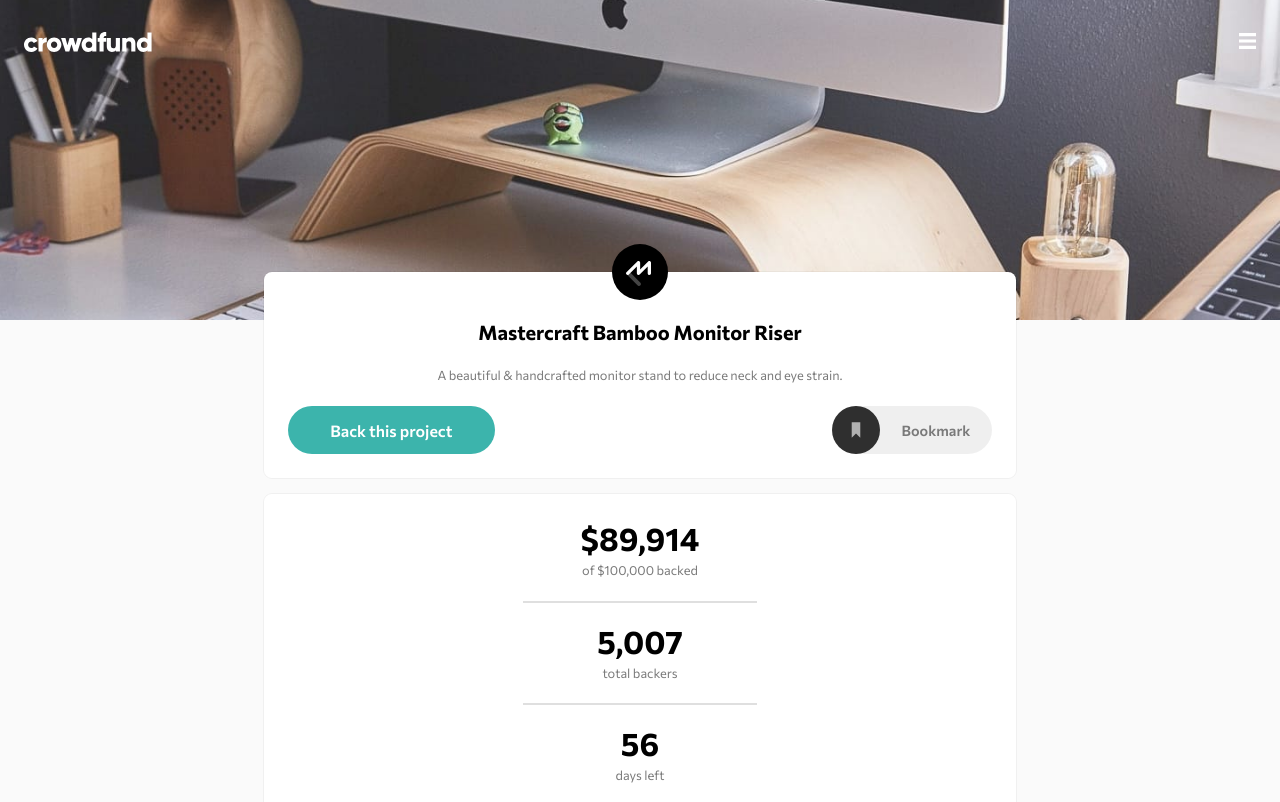
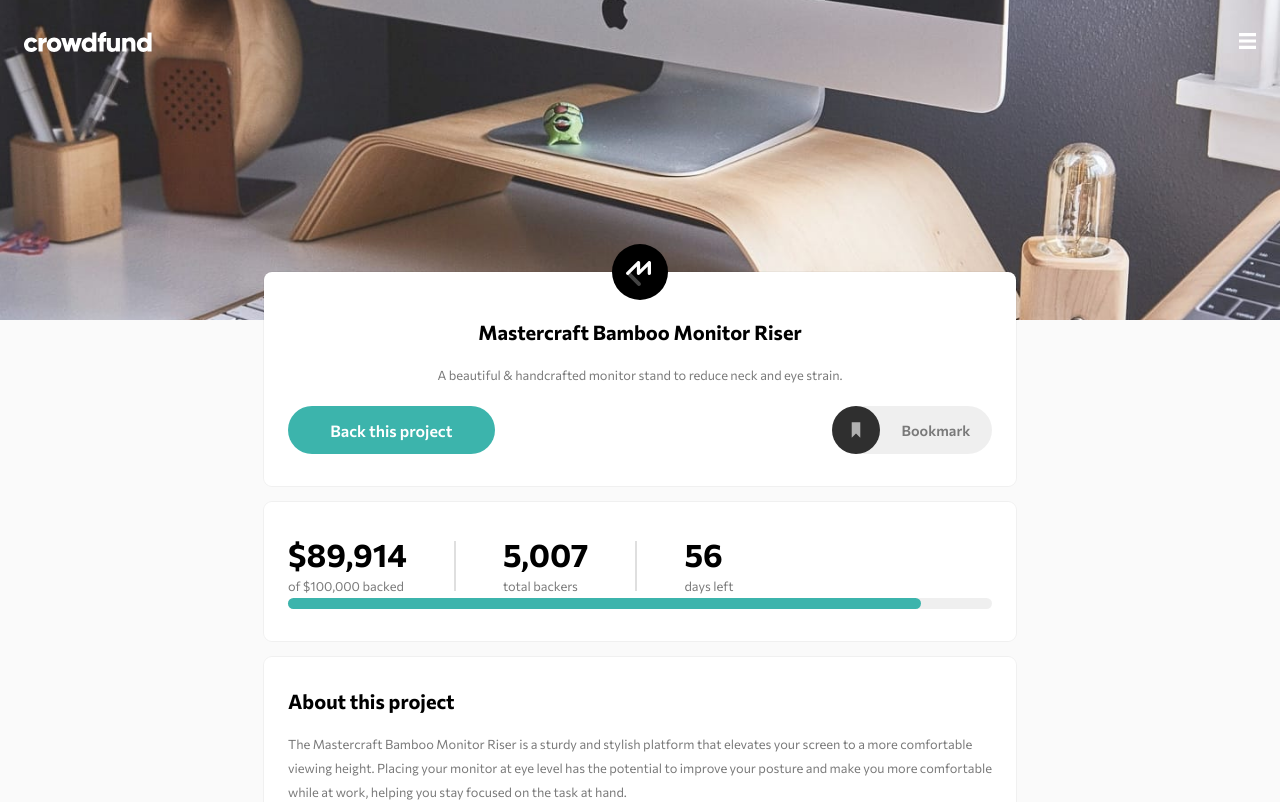
Before and after one commit to sahand-masoleh/fem-24-crowdfunding-product-page, a Svelte app: page / in a window 1280 px wide. Shown: the top 802 px of the page. Built offline with nearby package versions, Linux system fonts and the light colour scheme.

Commit message:
stats: desktop

```diff
--- a/src/styles/Stats.scss
+++ b/src/styles/Stats.scss
@@ -10,6 +10,10 @@
 		width: 33%;
 		border: none;
 		outline: $outline;
+		@media screen and (min-width: 480px) {
+			width: unset;
+			height: 3rem;
+		}
 	}
 
 	&__bar {
@@ -30,4 +34,12 @@
 			background-color: $moderate-cyan;
 		}
 	}
+
+	@media screen and (min-width: 480px) {
+		flex-direction: row !important;
+		flex-wrap: wrap;
+		justify-content: flex-start !important;
+		gap: $gap-3 !important;
+		text-align: left !important;
+	}
 }
--- a/src/styles/_utils.scss
+++ b/src/styles/_utils.scss
@@ -69,7 +69,7 @@ $fs-xl: 2rem;
 		outline: 1px solid #0000000a;
 	}
 	gap: 1.2rem;
-	padding: $gap-1-5;
+	padding: $gap-2 $gap-1-5;
 	border-radius: $rds;
 	position: relative;
 	background-color: white;
```
